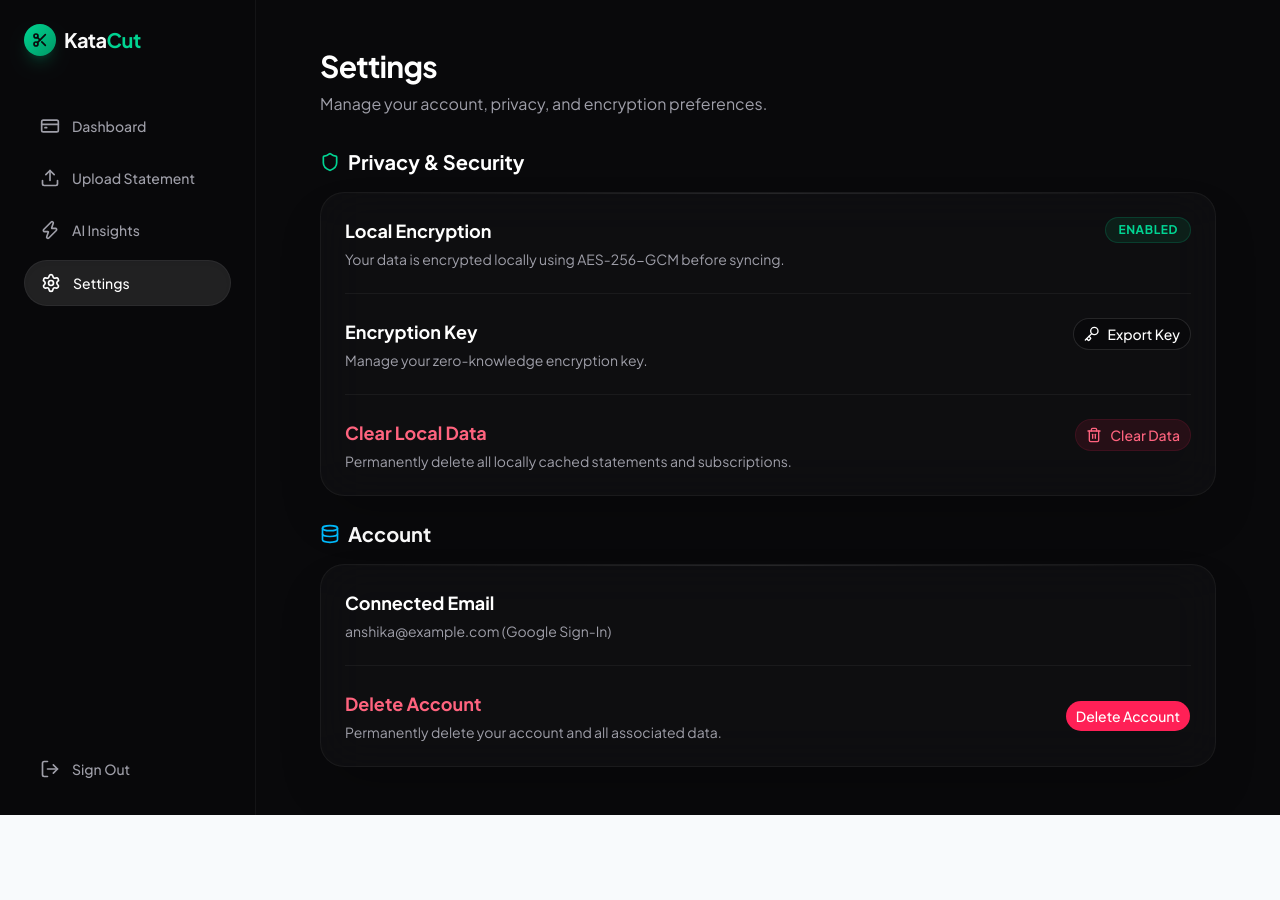
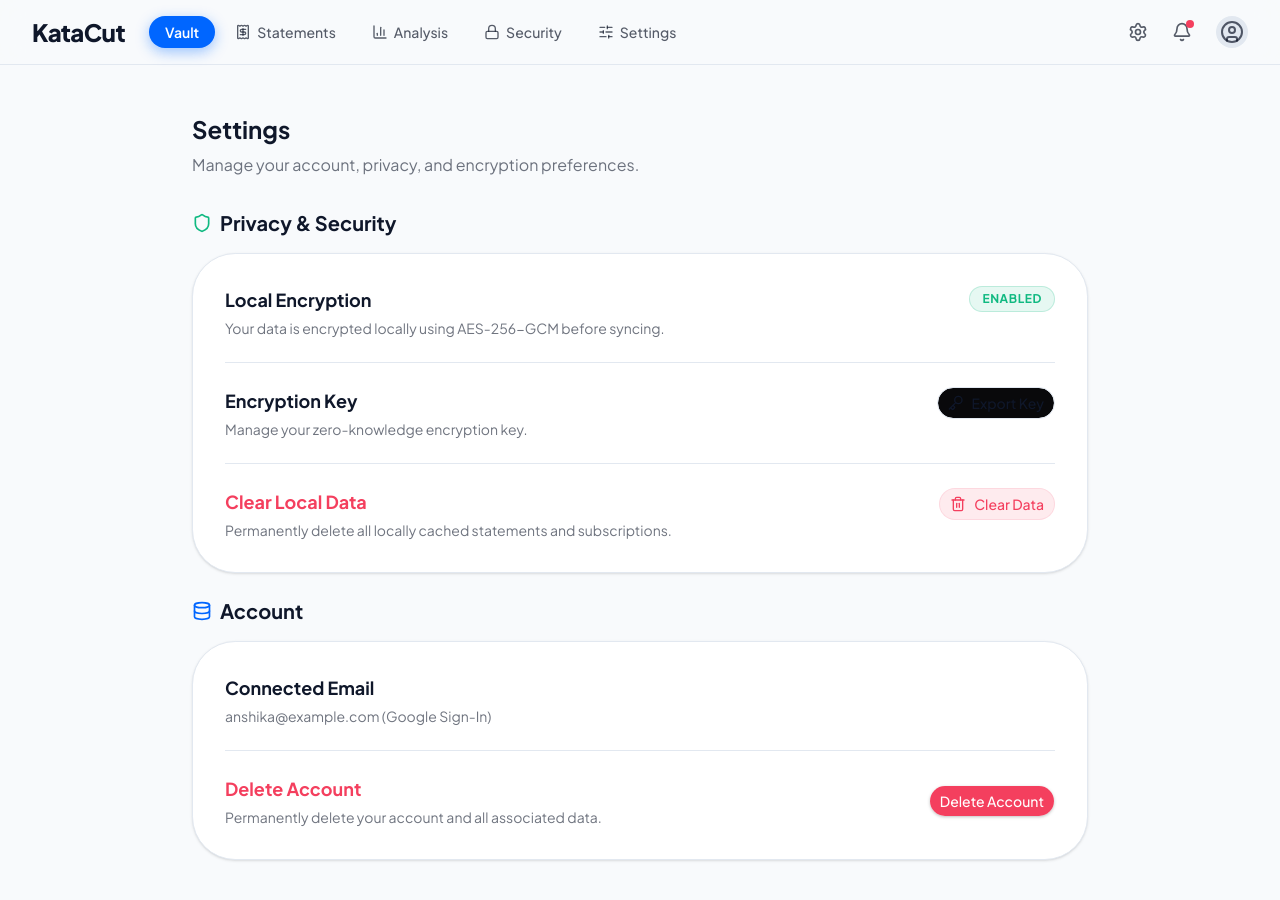
Before and after one commit to Anshikasaxenaa/KataCut, a Next.js app: page /settings in a window 1280 px wide. Shown: the top 900 px of the page. Before the commit the page ends 815 px from the top, so only its background shows below. Built offline with nearby package versions, Linux system fonts and the light colour scheme; no server answers.

Commit message:
firxed the Missing Routes

```diff
--- /dev/null
+++ b/src/app/analysis/page.tsx
@@ -0,0 +1,17 @@
+"use client";
+
+import { TopHeader } from "@/components/dashboard/TopHeader";
+
+export default function AnalysisPage() {
+  return (
+    <div className="min-h-screen bg-[#F8FAFC]">
+      <TopHeader />
+      <main className="max-w-[1440px] mx-auto px-4 sm:px-6 lg:px-8 py-8 lg:py-12">
+        <h1 className="text-2xl font-bold text-[#0F172A] mb-8">Analysis</h1>
+        <div className="bg-white rounded-2xl p-8 shadow-sm border border-[#E2E8F0] text-center">
+          <p className="text-[#0F172A]/60">This feature is coming soon.</p>
+        </div>
+      </main>
+    </div>
+  );
+}
--- a/src/app/api/auth/forgot-password/route.ts
+++ b/src/app/api/auth/forgot-password/route.ts
@@ -46,6 +46,11 @@ export async function POST(req: Request) {
     const baseUrl = process.env.NEXTAUTH_URL || "http://localhost:3000";
     const resetLink = `${baseUrl}/reset-password?token=${resetToken}&email=${encodeURIComponent(email)}`;
 
+    // Log the link for local testing since email delivery can be tricky
+    console.log("===================================");
+    console.log("PASSWORD RESET LINK:", resetLink);
+    console.log("===================================");
+
     // Send the email using Resend
     if (process.env.RESEND_API_KEY) {
       await resend.emails.send({
--- /dev/null
+++ b/src/app/security/page.tsx
@@ -0,0 +1,17 @@
+"use client";
+
+import { TopHeader } from "@/components/dashboard/TopHeader";
+
+export default function SecurityPage() {
+  return (
+    <div className="min-h-screen bg-[#F8FAFC]">
+      <TopHeader />
+      <main className="max-w-[1440px] mx-auto px-4 sm:px-6 lg:px-8 py-8 lg:py-12">
+        <h1 className="text-2xl font-bold text-[#0F172A] mb-8">Security</h1>
+        <div className="bg-white rounded-2xl p-8 shadow-sm border border-[#E2E8F0] text-center">
+          <p className="text-[#0F172A]/60">This feature is coming soon.</p>
+        </div>
+      </main>
+    </div>
+  );
+}
--- a/src/app/settings/page.tsx
+++ b/src/app/settings/page.tsx
@@ -1,94 +1,97 @@
 "use client";
 
-import { AppShell } from "@/components/layout/app-shell";
-import { GlassCard } from "@/components/ui/glass-card";
-import { Shield, Lock, Trash2, Key, Database } from "lucide-react";
+import { TopHeader } from "@/components/dashboard/TopHeader";
+import { Shield, Key, Trash2, Database } from "lucide-react";
 import { Button } from "@/components/ui/button";
 
 export default function SettingsPage() {
   return (
-    <AppShell>
+    <div className="min-h-screen bg-[#F8FAFC]">
+      <TopHeader />
+
+      <main className="max-w-[1440px] mx-auto px-4 sm:px-6 lg:px-8 py-8 lg:py-12">
         <div className="max-w-4xl mx-auto space-y-8">
           <header>
-          <h1 className="text-3xl font-bold tracking-tight text-white mb-2">Settings</h1>
-          <p className="text-zinc-400">Manage your account, privacy, and encryption preferences.</p>
+            <h1 className="text-2xl font-bold text-[#0F172A] mb-2">Settings</h1>
+            <p className="text-[#0F172A]/60">Manage your account, privacy, and encryption preferences.</p>
           </header>
 
           <div className="grid gap-6">
 
             {/* Privacy & Security */}
             <section className="space-y-4">
-            <h2 className="text-xl font-bold text-white flex items-center gap-2">
-              <Shield className="w-5 h-5 text-emerald-400" />
+              <h2 className="text-xl font-bold text-[#0F172A] flex items-center gap-2">
+                <Shield className="w-5 h-5 text-[#10B981]" />
                 Privacy & Security
               </h2>
 
-            <GlassCard className="p-6">
+              <div className="bg-white rounded-2xl p-6 lg:p-8 shadow-sm border border-[#E2E8F0]">
                 <div className="space-y-6">
-                <div className="flex items-start justify-between gap-4 pb-6 border-b border-white/5">
+                  <div className="flex items-start justify-between gap-4 pb-6 border-b border-[#E2E8F0]">
                     <div>
-                    <h3 className="text-lg font-bold text-white mb-1">Local Encryption</h3>
-                    <p className="text-zinc-400 text-sm">Your data is encrypted locally using AES-256-GCM before syncing.</p>
+                      <h3 className="text-lg font-bold text-[#0F172A] mb-1">Local Encryption</h3>
+                      <p className="text-[#0F172A]/60 text-sm">Your data is encrypted locally using AES-256-GCM before syncing.</p>
                     </div>
-                  <div className="px-3 py-1 rounded-full bg-emerald-500/10 text-emerald-400 border border-emerald-500/20 text-xs font-bold uppercase tracking-wider">
+                    <div className="px-3 py-1 rounded-full bg-[#10B981]/10 text-[#10B981] border border-[#10B981]/20 text-xs font-bold uppercase tracking-wider">
                       Enabled
                     </div>
                   </div>
 
-                <div className="flex items-start justify-between gap-4 pb-6 border-b border-white/5">
+                  <div className="flex items-start justify-between gap-4 pb-6 border-b border-[#E2E8F0]">
                     <div>
-                    <h3 className="text-lg font-bold text-white mb-1">Encryption Key</h3>
-                    <p className="text-zinc-400 text-sm">Manage your zero-knowledge encryption key.</p>
+                      <h3 className="text-lg font-bold text-[#0F172A] mb-1">Encryption Key</h3>
+                      <p className="text-[#0F172A]/60 text-sm">Manage your zero-knowledge encryption key.</p>
                     </div>
-                  <Button variant="outline" className="border-white/10 text-white hover:bg-white/5 flex items-center gap-2">
+                    <Button variant="outline" className="border-[#E2E8F0] text-[#0F172A] hover:bg-[#F8FAFC] flex items-center gap-2">
                       <Key className="w-4 h-4" /> Export Key
                     </Button>
                   </div>
 
                   <div className="flex items-start justify-between gap-4">
                     <div>
-                    <h3 className="text-lg font-bold text-rose-400 mb-1">Clear Local Data</h3>
-                    <p className="text-zinc-400 text-sm">Permanently delete all locally cached statements and subscriptions.</p>
+                      <h3 className="text-lg font-bold text-[#F43F5E] mb-1">Clear Local Data</h3>
+                      <p className="text-[#0F172A]/60 text-sm">Permanently delete all locally cached statements and subscriptions.</p>
                     </div>
-                  <Button variant="destructive" className="bg-rose-500/10 text-rose-400 hover:bg-rose-500/20 border border-rose-500/20 flex items-center gap-2">
+                    <Button variant="destructive" className="bg-[#F43F5E]/10 text-[#F43F5E] hover:bg-[#F43F5E]/20 border border-[#F43F5E]/20 flex items-center gap-2 shadow-none">
                       <Trash2 className="w-4 h-4" /> Clear Data
                     </Button>
                   </div>
                 </div>
-            </GlassCard>
+              </div>
             </section>
 
             {/* Account */}
             <section className="space-y-4">
-            <h2 className="text-xl font-bold text-white flex items-center gap-2">
-              <Database className="w-5 h-5 text-sky-400" />
+              <h2 className="text-xl font-bold text-[#0F172A] flex items-center gap-2">
+                <Database className="w-5 h-5 text-[#0066FF]" />
                 Account
               </h2>
 
-            <GlassCard className="p-6">
+              <div className="bg-white rounded-2xl p-6 lg:p-8 shadow-sm border border-[#E2E8F0]">
                 <div className="space-y-6">
-                <div className="flex items-center justify-between gap-4 pb-6 border-b border-white/5">
+                  <div className="flex items-center justify-between gap-4 pb-6 border-b border-[#E2E8F0]">
                     <div>
-                    <h3 className="text-lg font-bold text-white mb-1">Connected Email</h3>
-                    <p className="text-zinc-400 text-sm">anshika@example.com (Google Sign-In)</p>
+                      <h3 className="text-lg font-bold text-[#0F172A] mb-1">Connected Email</h3>
+                      <p className="text-[#0F172A]/60 text-sm">anshika@example.com (Google Sign-In)</p>
                     </div>
                   </div>
 
                   <div className="flex items-center justify-between gap-4">
                     <div>
-                    <h3 className="text-lg font-bold text-rose-400 mb-1">Delete Account</h3>
-                    <p className="text-zinc-400 text-sm">Permanently delete your account and all associated data.</p>
+                      <h3 className="text-lg font-bold text-[#F43F5E] mb-1">Delete Account</h3>
+                      <p className="text-[#0F172A]/60 text-sm">Permanently delete your account and all associated data.</p>
                     </div>
-                  <Button variant="destructive" className="bg-rose-500 text-white hover:bg-rose-600">
+                    <Button variant="destructive" className="bg-[#F43F5E] text-white hover:bg-[#E11D48] shadow-sm">
                       Delete Account
                     </Button>
                   </div>
                 </div>
-            </GlassCard>
+              </div>
             </section>
 
           </div>
         </div>
-    </AppShell>
+      </main>
+    </div>
   );
 }
--- /dev/null
+++ b/src/app/statements/page.tsx
@@ -0,0 +1,17 @@
+"use client";
+
+import { TopHeader } from "@/components/dashboard/TopHeader";
+
+export default function StatementsPage() {
+  return (
+    <div className="min-h-screen bg-[#F8FAFC]">
+      <TopHeader />
+      <main className="max-w-[1440px] mx-auto px-4 sm:px-6 lg:px-8 py-8 lg:py-12">
+        <h1 className="text-2xl font-bold text-[#0F172A] mb-8">Statements Vault</h1>
+        <div className="bg-white rounded-2xl p-8 shadow-sm border border-[#E2E8F0] text-center">
+          <p className="text-[#0F172A]/60">This feature is coming soon.</p>
+        </div>
+      </main>
+    </div>
+  );
+}
--- a/src/components/dashboard/DataSecurityCard.tsx
+++ b/src/components/dashboard/DataSecurityCard.tsx
@@ -1,5 +1,6 @@
 "use client";
 
+import Link from "next/link";
 import { Lock, FileText, UploadCloud, ArrowRight } from "lucide-react";
 
 export function DataSecurityCard() {
@@ -48,10 +49,12 @@ export function DataSecurityCard() {
         </div>
       </div>
 
-      <button className="w-full py-3.5 rounded-xl bg-[#0066FF] hover:bg-[#0052CC] text-white font-semibold transition-all shadow-[0_4px_14px_0_rgba(0,102,255,0.39)] hover:shadow-[0_6px_20px_rgba(0,102,255,0.23)] hover:-translate-y-0.5 flex items-center justify-center gap-2">
-        <UploadCloud className="w-5 h-5" />
-        Scan New Statement PDF
-      </button>
+      <Link href="/upload" className="w-full">
+        <button className="w-full py-3.5 rounded-xl bg-[#0066FF] hover:bg-[#0052CC] text-white font-semibold transition-all shadow-[0_4px_14px_0_rgba(0,102,255,0.39)] hover:shadow-[0_6px_20px_rgba(0,102,255,0.23)] hover:-translate-y-0.5 flex items-center justify-center gap-2">
+          <UploadCloud className="w-5 h-5" />
+          Scan New Statement PDF
+        </button>
+      </Link>
     </div>
   );
 }
--- a/src/components/dashboard/TopHeader.tsx
+++ b/src/components/dashboard/TopHeader.tsx
@@ -36,16 +36,20 @@ export function TopHeader() {
         </div>
 
         <div className="flex items-center gap-2">
+          <Link href="/settings">
             <button className="p-2 text-[#0F172A]/70 hover:text-[#0F172A] hover:bg-black/5 rounded-full transition-colors">
               <Settings className="w-5 h-5" />
             </button>
-          <button className="p-2 text-[#0F172A]/70 hover:text-[#0F172A] hover:bg-black/5 rounded-full transition-colors relative">
+          </Link>
+          <button onClick={() => alert("Notifications coming soon!")} className="p-2 text-[#0F172A]/70 hover:text-[#0F172A] hover:bg-black/5 rounded-full transition-colors relative">
             <Bell className="w-5 h-5" />
             <span className="absolute top-1.5 right-1.5 w-2 h-2 rounded-full bg-[#F43F5E]"></span>
           </button>
+          <Link href="/settings">
             <button className="ml-2 w-8 h-8 rounded-full bg-[#E2E8F0] flex items-center justify-center text-[#0F172A]/70 hover:bg-[#0F172A]/10 transition-colors">
               <UserCircle className="w-6 h-6" />
             </button>
+          </Link>
         </div>
       </div>
     </header>
```
Lines whose indentation alone changed are shown as unchanged.
